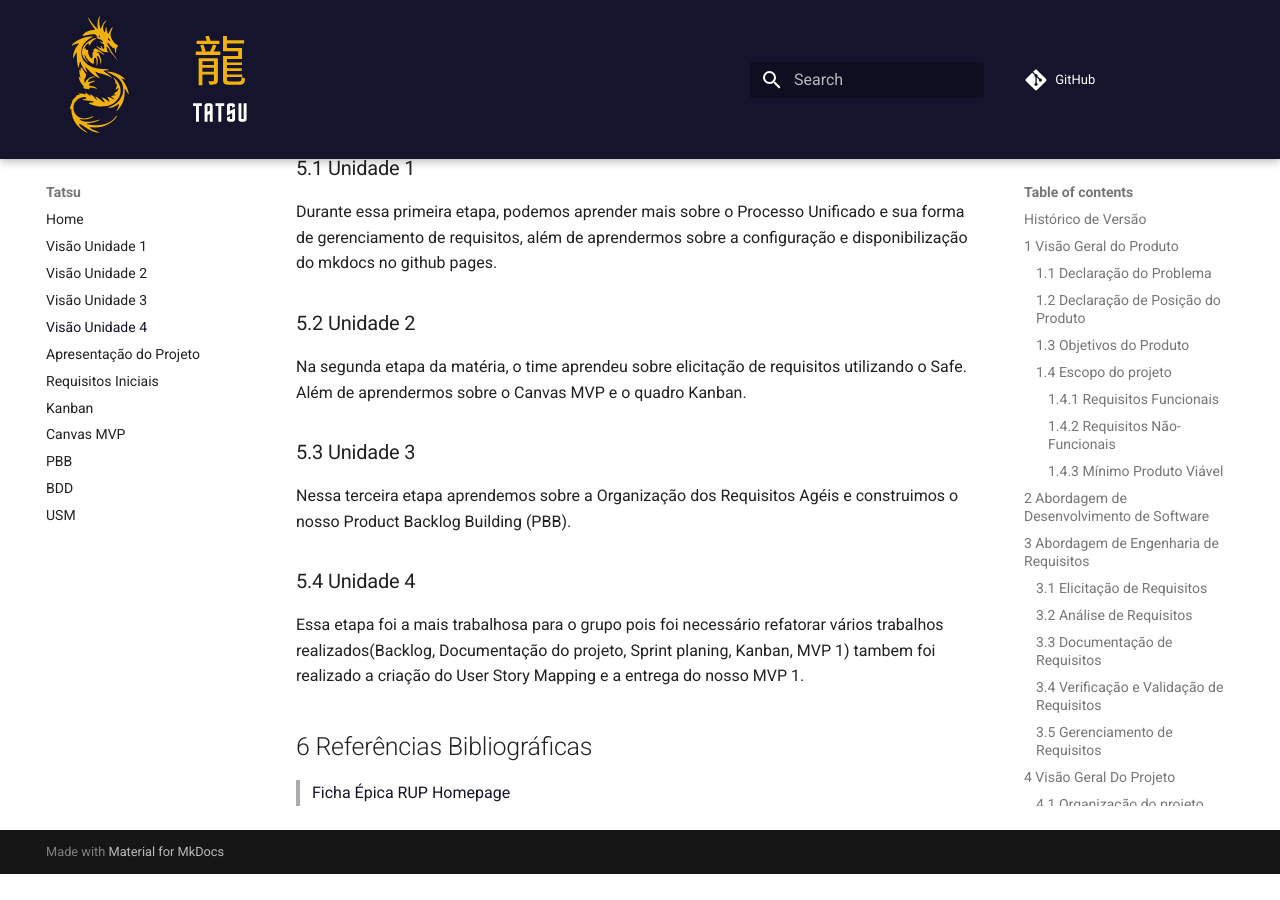
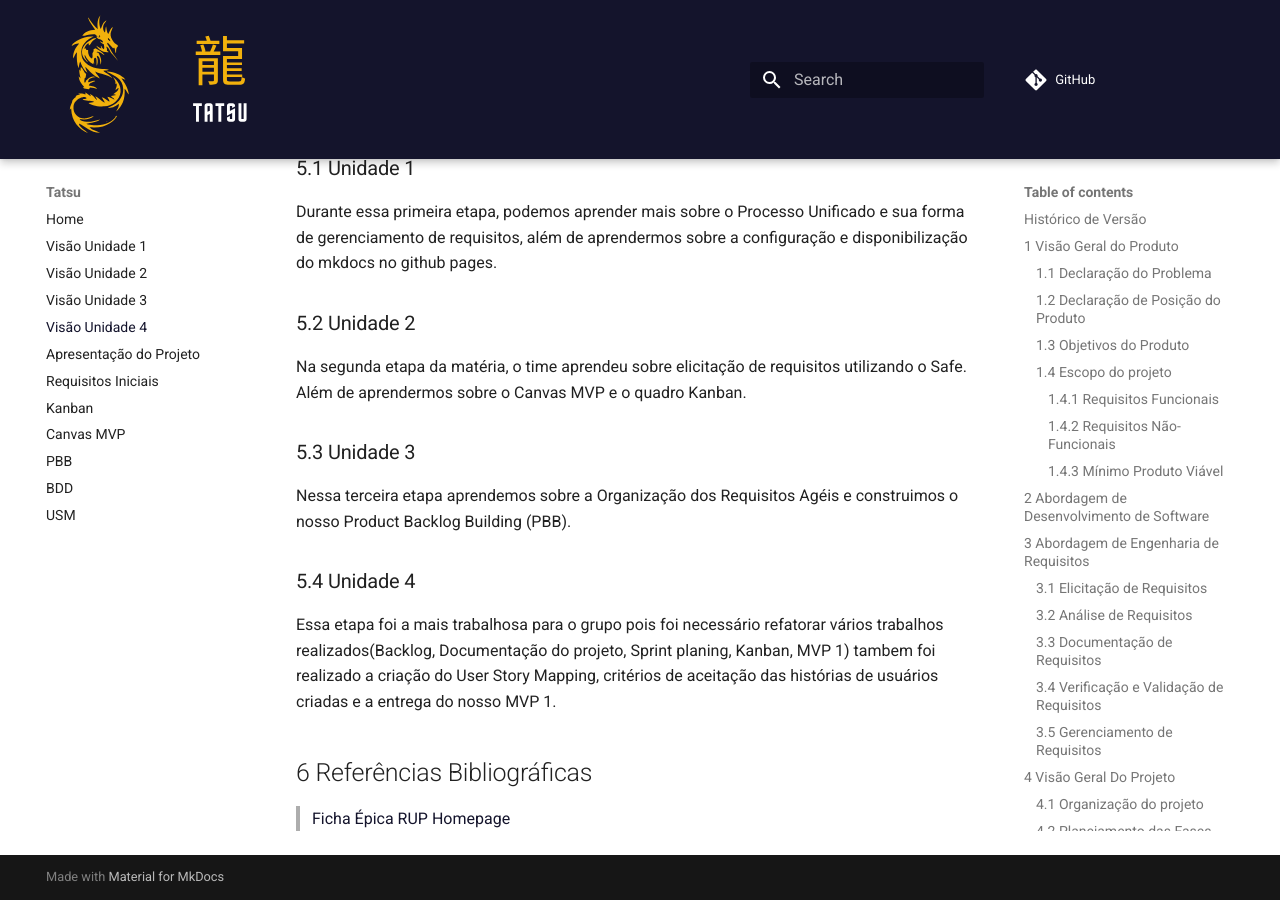
Before and after one commit to FGAUnB-REQ-GM/2021.2-Tatsu, an MkDocs documentation site: the page built from docs/visao4.md, in a window 1280 px wide and 900 px high, scrolled down 9719 px. Built offline with MkDocs 1.6.1 and Material for MkDocs 9.7.7, drawn with Linux system fonts in a browser that asks for light colours; comment, search, counter and statistics services are not loaded; before the commit the page ends 10593 px from its top, so only the background shows below that.

```diff
--- a/docs/visao4.md
+++ b/docs/visao4.md
@@ -210,7 +210,7 @@ Nessa terceira etapa aprendemos sobre a Organização dos Requisitos Agéis e co
 
 ### 5.4 Unidade 4
 
-Essa etapa foi a mais trabalhosa para o grupo pois foi necessário refatorar vários trabalhos realizados(Backlog, Documentação do projeto, Sprint planing, Kanban, MVP 1) tambem foi realizado a criação do User Story Mapping e a entrega do nosso MVP 1.
+Essa etapa foi a mais trabalhosa para o grupo pois foi necessário refatorar vários trabalhos realizados(Backlog, Documentação do projeto, Sprint planing, Kanban, MVP 1) tambem foi realizado a criação do User Story Mapping, critérios de aceitação das histórias de usuários criadas e a entrega do nosso MVP 1.
 
 ## 6 Referências Bibliográficas
 
```
Also changed, not shown: docs/apresentacao.md (+3 -0 lines), docs/kanban.md (+2 -1 lines), docs/userStoryMap.md (+1 -1 lines).
